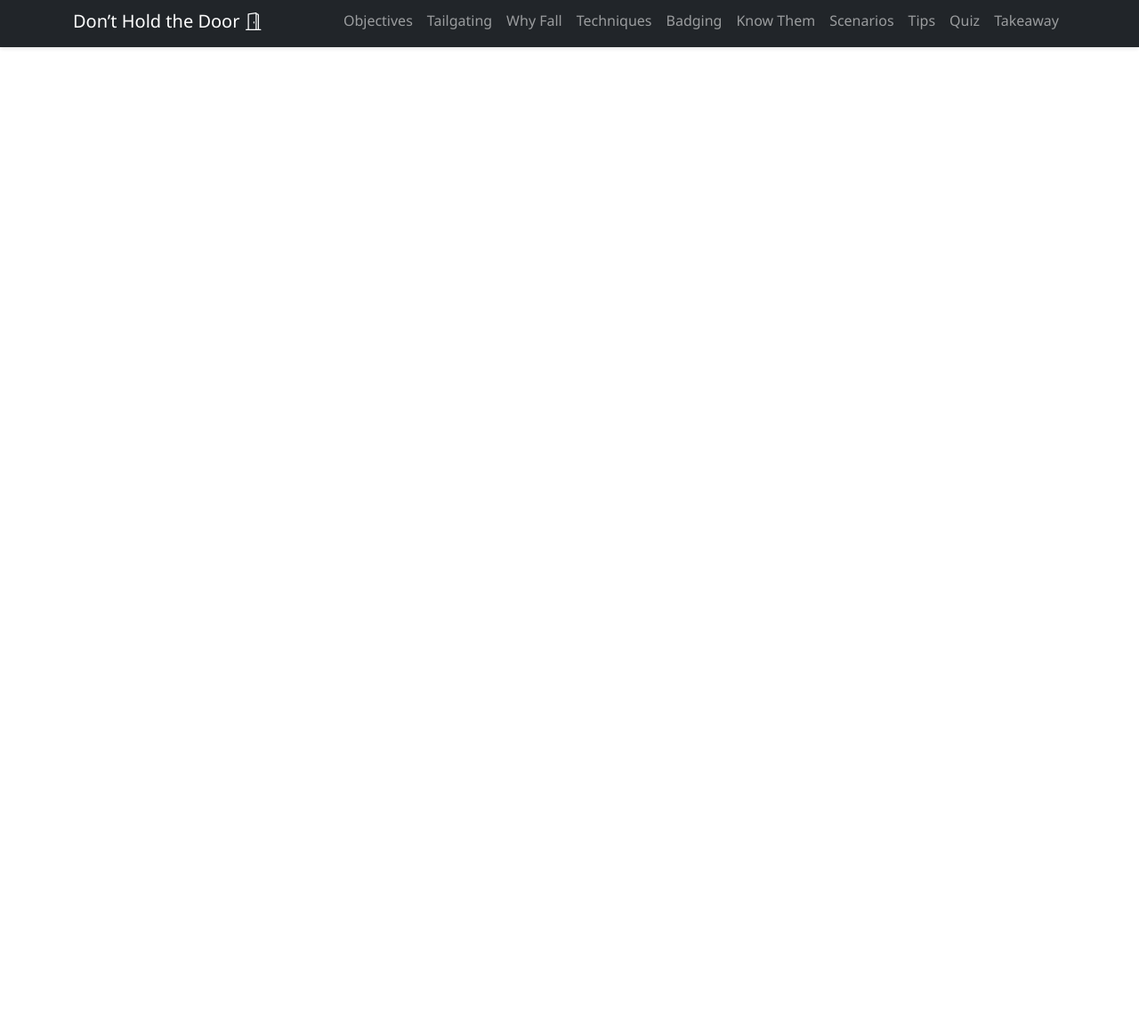
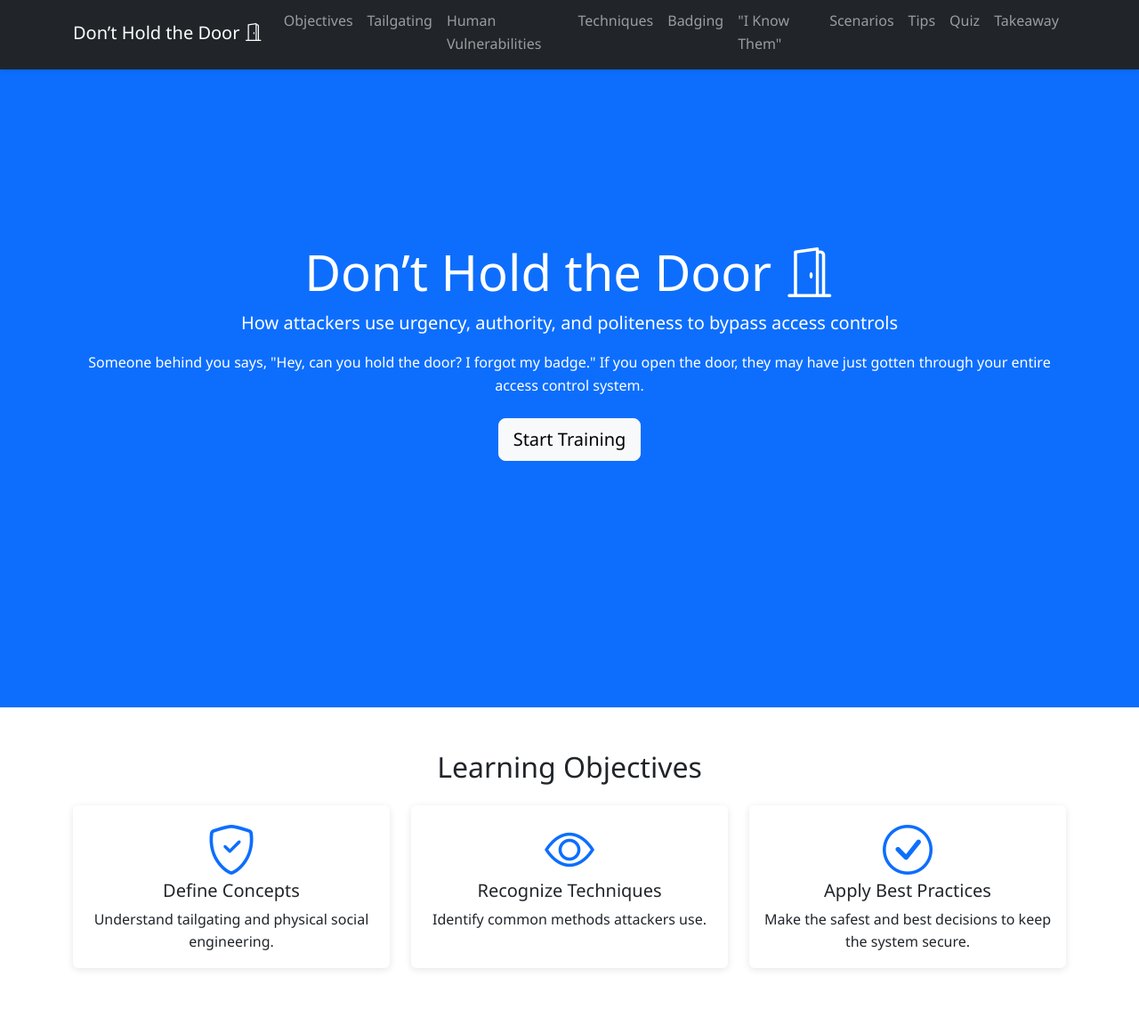
Before and after one commit to HUDMATT/physical-security-training-module, a plain HTML site: page index.html in a window 1280 px wide. Shown: the part 5-1157 px from the top of the page at 89% size. Before the commit the page ends 800 px from the top, so only its background shows below. Drawn offline with nearby package versions, Linux system fonts and the light colour scheme.

Commit message:
update: Completed hero section and objectives section

```diff
--- a/assets/css/styles.css
+++ b/assets/css/styles.css
@@ -30,3 +30,13 @@ body {
     width: 0%;
     transition: width 0.3s ease;
 }
+
+.card {
+    border: none;
+    box-shadow: 0 2px 8px rgba(0, 0, 0, .1);
+    transition: transform 0.2s ease;
+}
+
+.card:hover {
+    transform: translateY(-2px);
+}
--- a/index.html
+++ b/index.html
@@ -21,10 +21,10 @@
                 <ul class="navbar-nav ms-auto">
                     <li class="nav-item"><a class="nav-link" href="#objectives">Objectives</a></li>
                     <li class="nav-item"><a class="nav-link" href="#tailgating">Tailgating</a></li>
-                    <li class="nav-item"><a class="nav-link" href="#why-fall">Why Fall</a></li>
+                    <li class="nav-item"><a class="nav-link" href="#why-fall">Human Vulnerabilities</a></li>
                     <li class="nav-item"><a class="nav-link" href="#techniques">Techniques</a></li>
                     <li class="nav-item"><a class="nav-link" href="#badging">Badging</a></li>
-                    <li class="nav-item"><a class="nav-link" href="#know-them">Know Them</a></li>
+                    <li class="nav-item"><a class="nav-link" href="#know-them">"I Know Them"</a></li>
                     <li class="nav-item"><a class="nav-link" href="#scenarios">Scenarios</a></li>
                     <li class="nav-item"><a class="nav-link" href="#tips">Tips</a></li>
                     <li class="nav-item"><a class="nav-link" href="#quiz">Quiz</a></li>
@@ -37,3 +37,48 @@
     <div class="progress-container">
         <div class="progress-bar" id="progressBar"></div>
     </div>
+
+    <section id="hero" class="hero-section bg-primary text-white text-center py-5">
+        <div class="container">
+            <h1 class="display-4">Don’t Hold the Door <i class="bi bi-door-open"></i></h1>
+            <p class="lead">How attackers use urgency, authority, and politeness to bypass access controls</p>
+            <p class="mb-4">Someone behind you says, "Hey, can you hold the door? I forgot my badge." If you open the
+                door, they may have just gotten through your entire access control system.</p>
+            <button class="btn btn-light btn-lg" onclick="scrollToSection('objectives')">Start Training</button>
+        </div>
+    </section>
+
+    <section id="objectives" class="py-5">
+        <div class="container">
+            <h2 class="text-center mb-4">Learning Objectives</h2>
+            <div class="row">
+                <div class="col-md-4 mb-3">
+                    <div class="card h-100">
+                        <div class="card-body text-center">
+                            <i class="bi bi-shield-check display-4 text-primary"></i>
+                            <h5 class="card-title">Define Concepts</h5>
+                            <p class="card-text">Understand tailgating and physical social engineering.</p>
+                        </div>
+                    </div>
+                </div>
+                <div class="col-md-4 mb-3">
+                    <div class="card h-100">
+                        <div class="card-body text-center">
+                            <i class="bi bi-eye display-4 text-primary"></i>
+                            <h5 class="card-title">Recognize Techniques</h5>
+                            <p class="card-text">Identify common methods attackers use.</p>
+                        </div>
+                    </div>
+                </div>
+                <div class="col-md-4 mb-3">
+                    <div class="card h-100">
+                        <div class="card-body text-center">
+                            <i class="bi bi-check-circle display-4 text-primary"></i>
+                            <h5 class="card-title">Apply Best Practices</h5>
+                            <p class="card-text">Make the safest and best decisions to keep the system secure.</p>
+                        </div>
+                    </div>
+                </div>
+            </div>
+        </div>
+    </section>
```
